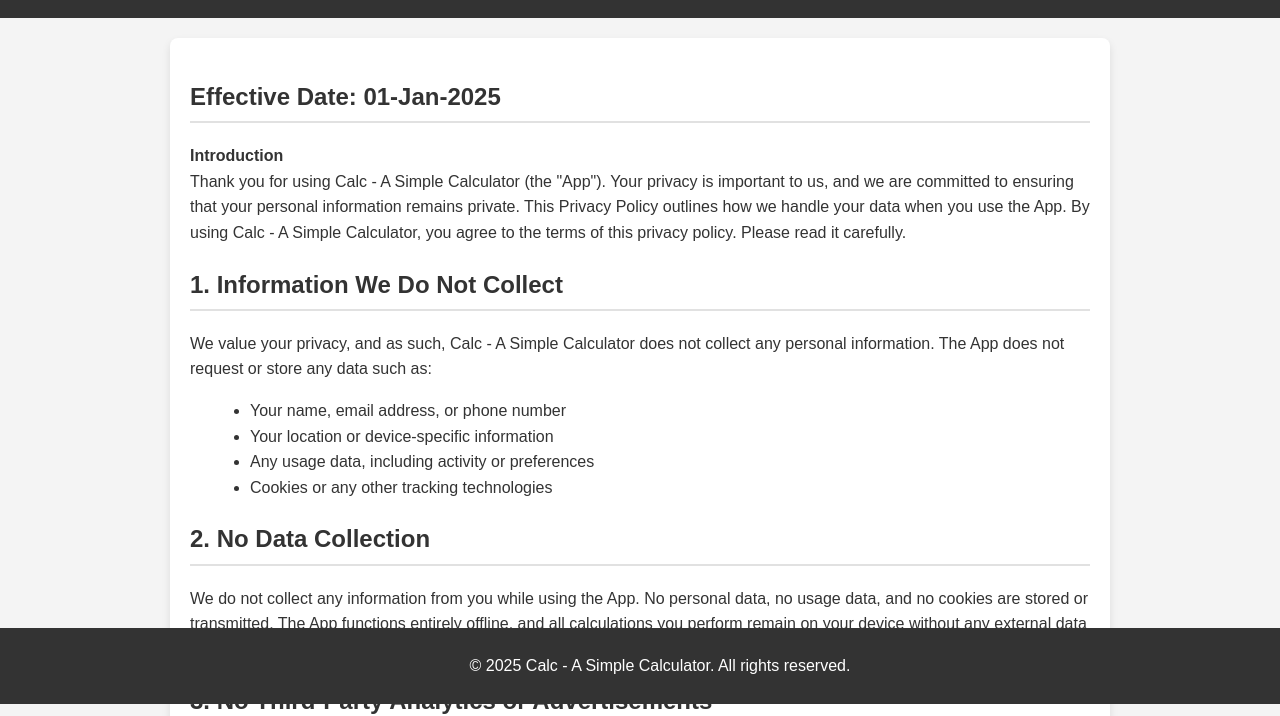
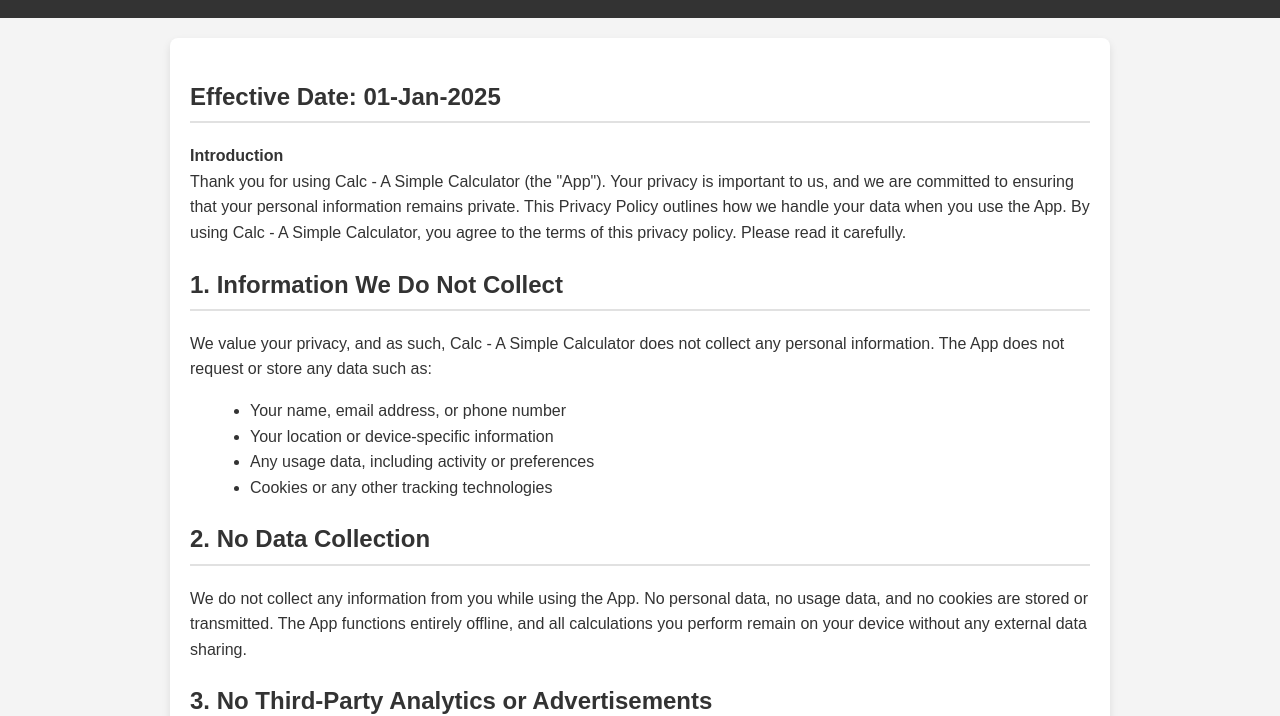
Before and after one commit to harshit2k9/calcprivacypolicy, a plain HTML site: page index.html in a window 1280 px wide. Shown: the part 96-812 px from the top of the page. Drawn offline with Linux system fonts and the light colour scheme.

Commit message:
Update index.html

```diff
--- a/index.html
+++ b/index.html
@@ -106,11 +106,3 @@
         <h2>8. Contact Us</h2>
         <p>If you have any questions or concerns about this Privacy Policy, please feel free to contact us at: <a href="mailto:harshit2k9@gmail.com">harshit2k9@gmail.com</a></p>
     </div>
-
-    <footer>
-        <p>&copy; 2025 Calc - A Simple Calculator. All rights reserved.</p>
-    </footer>
-
-</body>
-
-</html>
```
